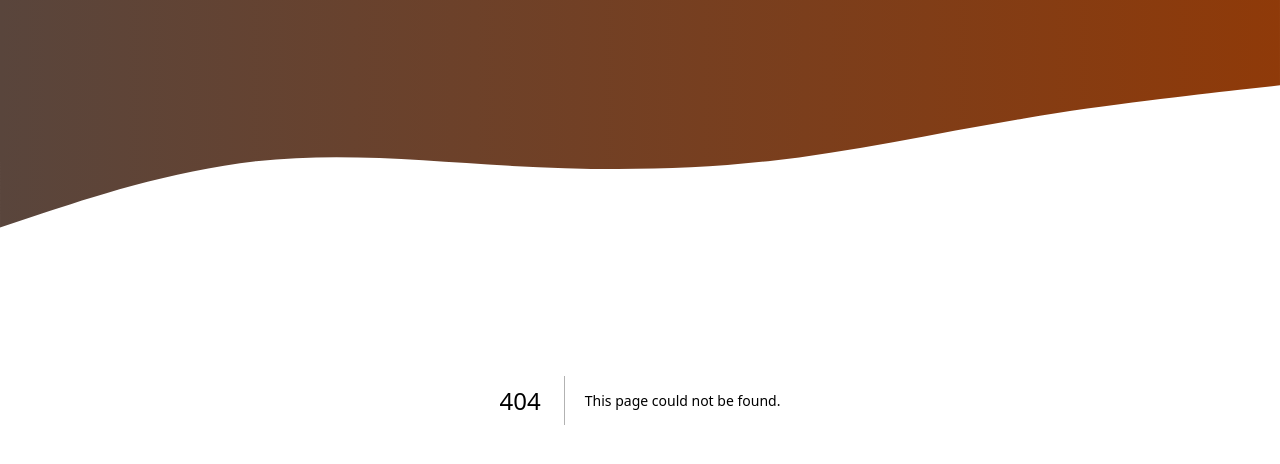
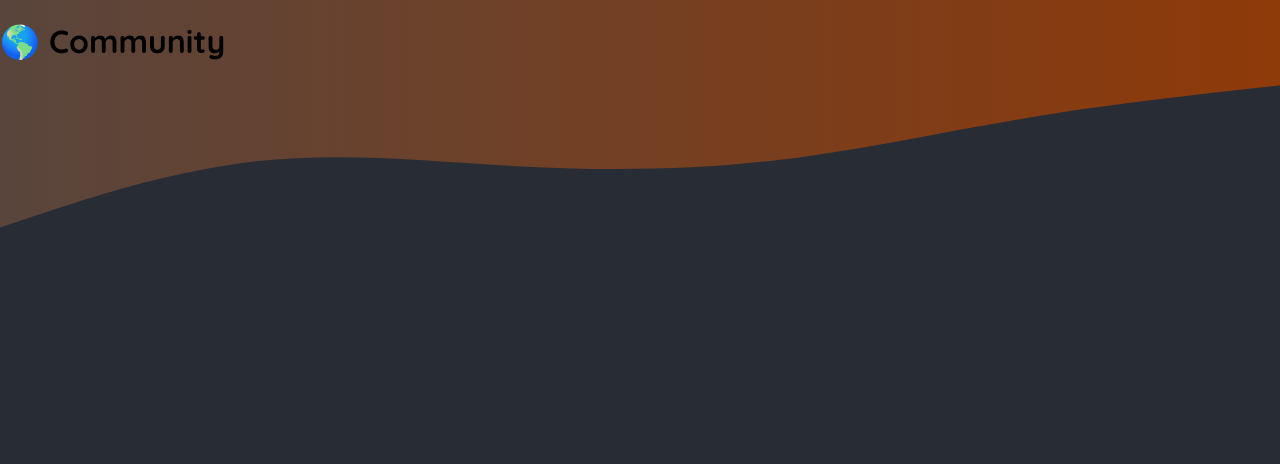
Before and after one commit to kazvee/foodies-next, a Next.js app: page /community in a window 1280 px wide. Before the commit this address had no page. Shown: the top 464 px of the page. Built offline with nearby package versions, Linux system fonts and the light colour scheme.

Commit message:
Add route to Community page

```diff
--- /dev/null
+++ b/app/community/page.js
@@ -0,0 +1,5 @@
+const CommunityPage = () => {
+  return <h1>🌎 Community</h1>;
+};
+
+export default CommunityPage;
```
